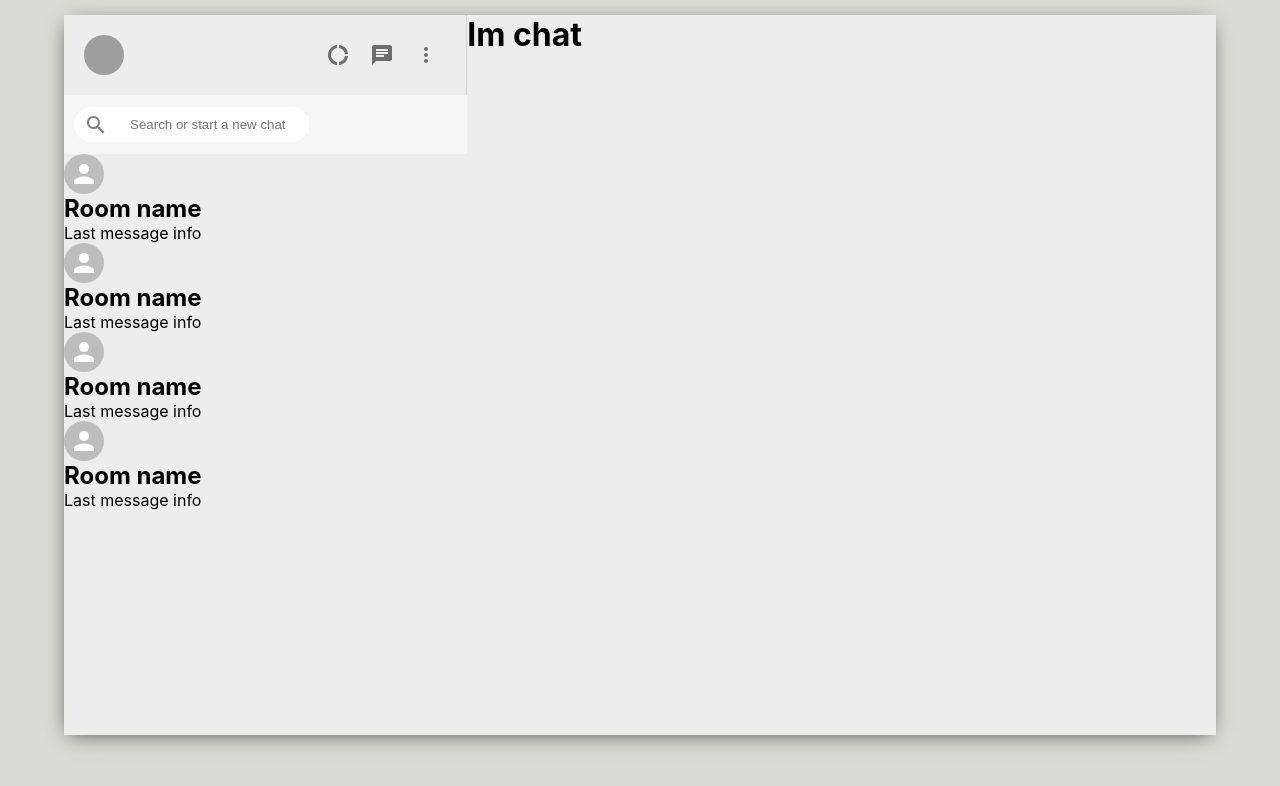
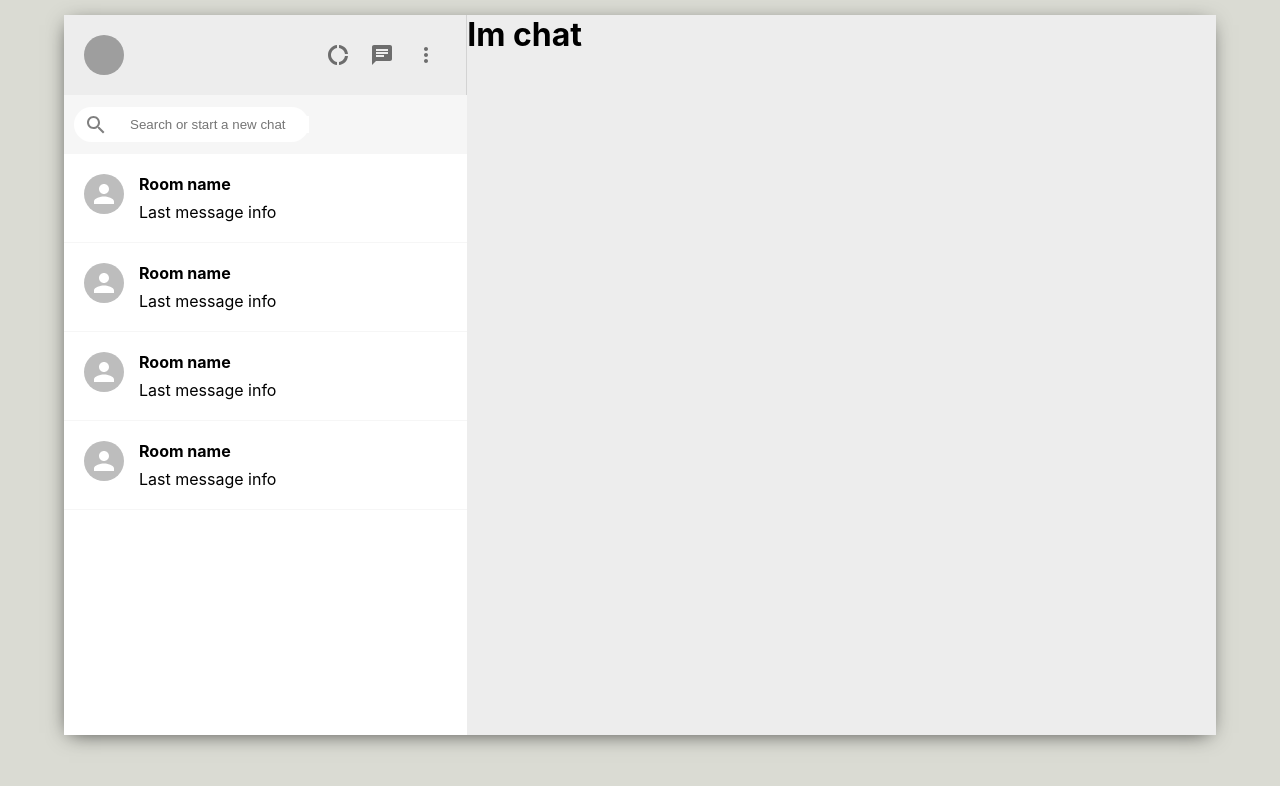
Before and after one commit to ortizfram/Whatsapp-Clone-MERN-stack, a React (Create React App) app: page / in a window 1280 px wide. Shown: the top 786 px of the page. Built offline with nearby package versions, Linux system fonts and the light colour scheme; grey boxes are pictures that could not be loaded.

Commit message:
sidebarChat style

```diff
--- a/src/SidebarChat.css
+++ b/src/SidebarChat.css
@@ -0,0 +1,27 @@
+.sidebar__chats {
+    /* to use reminder of the space */
+    flex: 1;
+    background-color: white;
+    overflow: scroll;
+}
+
+.sidebarChat {
+    display: flex;
+    padding: 20px;
+    cursor: pointer;
+    border-bottom: 1px solid #f6f6f6;
+}
+
+.sidebarChat:hover {
+    background-color: #ebebeb;
+}
+
+.sidebarChat__info > h2 {
+    font-size: 16px;
+    margin-bottom: 8px;
+}
+
+.sidebarChat__info {
+    /* push info container away */
+    margin-left: 15px;
+}
```
